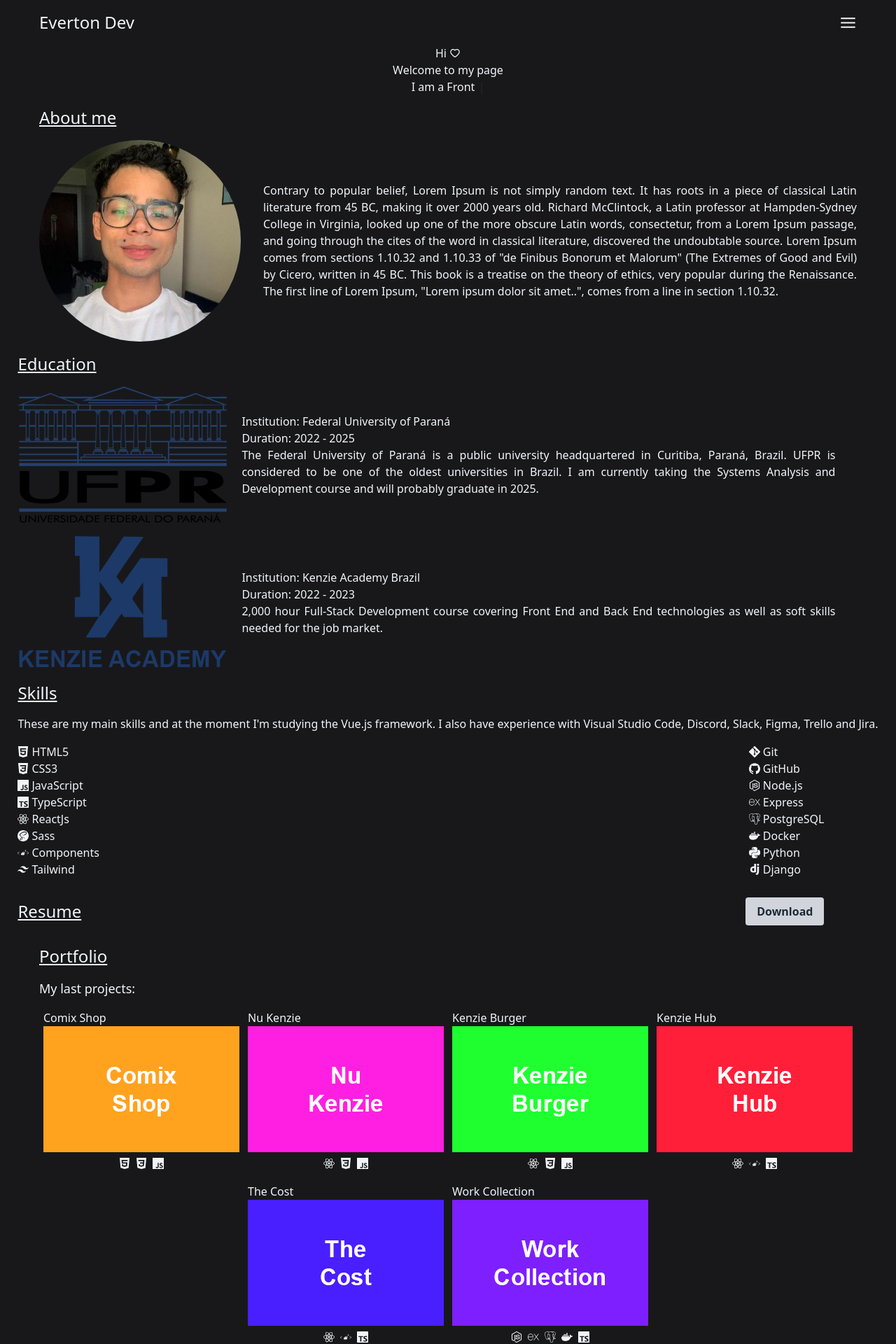
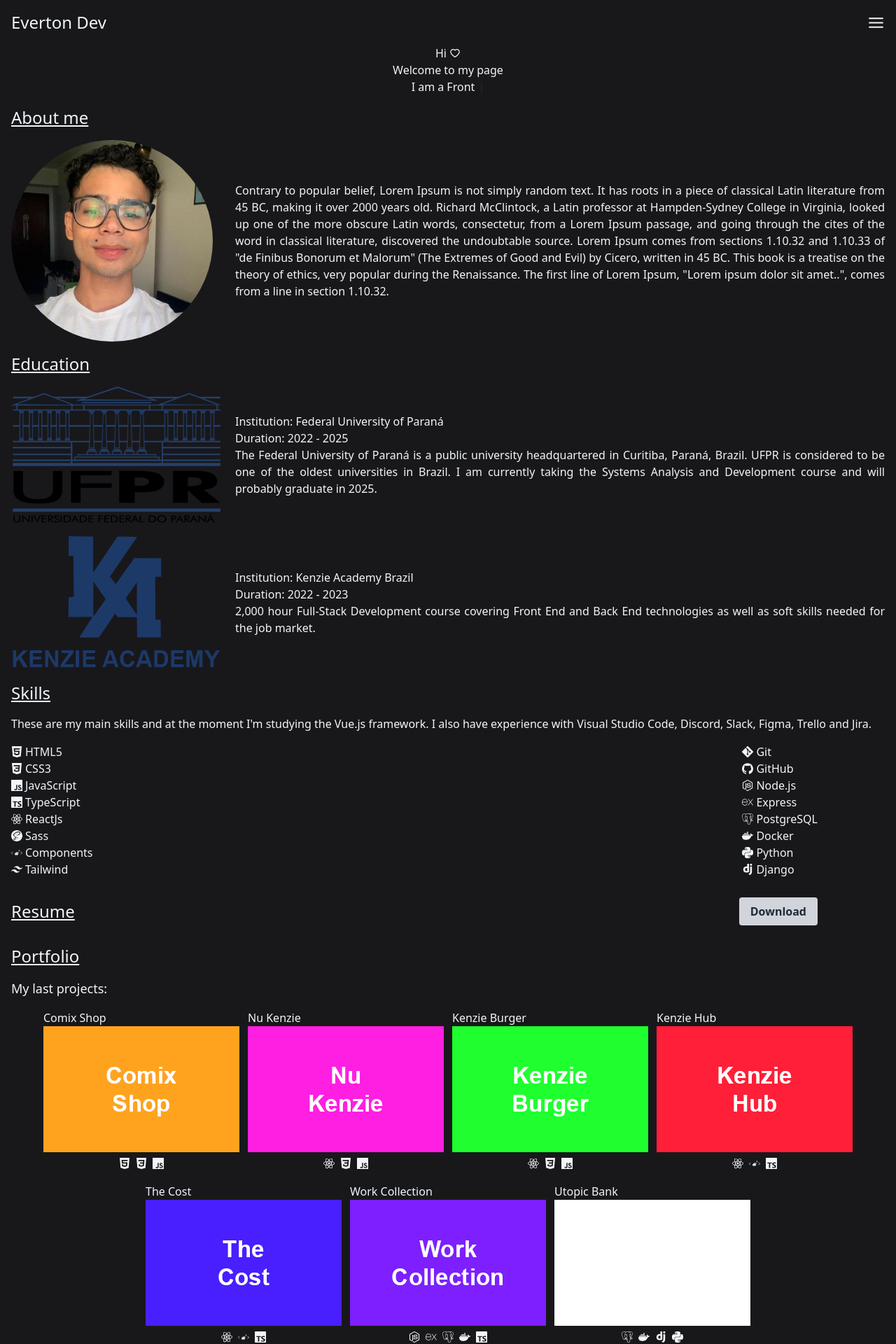
Before and after one commit to evertondsvieira/everton-dev, a React (Vite) app in the folder portifolio/: page /projects in a window 1280 px wide. Shown: the top 1920 px of the page at 70% size. Built offline with nearby package versions, Linux system fonts and the light colour scheme.

Commit message:
Fix: fixed width page

```diff
--- a/portifolio/src/components/Header/index.tsx
+++ b/portifolio/src/components/Header/index.tsx
@@ -7,7 +7,7 @@ export interface IOpenMenu{
 
 const Header = ({isOpen, setIsOpen}:IOpenMenu) => {
     return(
-        <header className="w-screen max-w-[1200px] px-4 py-4 flex items-center justify-between fixed z-100 bg-zinc-900">
+        <header className="w-screen max-w-[1440px] px-4 py-4 flex items-center justify-between fixed z-100 bg-zinc-900">
             <h1 className="text-2xl text-slate-100">Everton Dev</h1>
             <FiMenu size={25} className="text-slate-100 cursor-pointer" onClick={() => setIsOpen(!isOpen)}/>
         </header>
--- a/portifolio/src/pages/About/index.tsx
+++ b/portifolio/src/pages/About/index.tsx
@@ -2,7 +2,7 @@ const About = () => {
     return(
         <div id="about">
             <h1 className="text-left text-2xl mx-4 my-4 underline text-slate-100">About me</h1>
-            <div className="flex items-center justify-center flex-col text-slate-100 max-w-[1200px] tablet:flex-row">
+            <div className="flex items-center justify-center flex-col text-slate-100 max-w-[1440px] tablet:flex-row">
                 <div>
                     <img className="max-w-[288px] mx-4 border-separate rounded-full" src="perfil.jpg" alt="Foto de perfil"/>
                 </div>
--- a/portifolio/src/pages/Contact/index.tsx
+++ b/portifolio/src/pages/Contact/index.tsx
@@ -1,6 +1,6 @@
 const Contact = () => {
     return(
-        <div id="contact" className="text-slate-100 min-w-[320px] max-w-[1200px] m-movel:min-w-[375px]">
+        <div id="contact" className="text-slate-100 min-w-[320px] max-w-[1440px] m-movel:min-w-[375px]">
             <h1 className="text-left text-2xl mx-4 my-4 underline">Contact me</h1>
             <h2 className="text-center mx-4 my-4">Have you any question? Let's talk</h2>
             <ul className="mx-4">
--- a/portifolio/src/pages/Education/index.tsx
+++ b/portifolio/src/pages/Education/index.tsx
@@ -19,7 +19,7 @@ const Education = () => {
     return(
         <div id="education">
             <h1 className="text-left text-2xl mx-4 my-4 underline text-slate-100">Education</h1>
-            <div className="flex items-center justify-center gap-4 flex-col text-slate-100 max-w-[1200px]">
+            <div className="flex items-center justify-center gap-4 flex-col text-slate-100 max-w-[1440px]">
                 <div className="flex items-center justify-center gap-5 mx-4 flex-col tablet:flex-row">
                     <img className="w-[300px]" src="logo-ufpr.png" alt="Logo UFPR" />
                     <div className="text-justify">
--- a/portifolio/src/pages/Projects/index.tsx
+++ b/portifolio/src/pages/Projects/index.tsx
@@ -1,11 +1,11 @@
-import { SiExpress, SiCss3, SiJavascript, SiHtml5, SiNodedotjs, SiReact, SiStyledcomponents, SiTypescript, SiPostgresql, SiDocker } from "react-icons/si";
+import { SiExpress, SiCss3, SiJavascript, SiHtml5, SiNodedotjs, SiReact, SiStyledcomponents, SiTypescript, SiPostgresql, SiDocker, SiPython, SiDjango } from "react-icons/si";
 
 const Projects = () => {
     return(
         <div id="projects" className="text-slate-100">
             <h1 className="text-left text-2xl mx-4 my-4 underline">Portfolio</h1>
             <h2 className="text-left text-lg mx-4 my-4">My last projects:</h2>
-            <div className="flex items-center justify-center flex-row flex-wrap gap-3 max-w-[1200px] mb-8">
+            <div className="flex items-center justify-center flex-row flex-wrap gap-3 max-w-[1440px] mb-8">
                 <div>
                     <p>Comix Shop</p>
                     <a href="https://evertondsvieira.github.io/Comix-Shop/" target="blank"><img src="/comixshop.png" alt="" /></a>
@@ -62,6 +62,16 @@ const Projects = () => {
                         <SiTypescript />
                     </div>
                 </div>
+                <div>
+                    <p>Utopic Bank</p>
+                    <a href="" target="blank"><img src="/blank.png" alt="" /></a>
+                    <div className="flex items-center justify-center m-2 gap-2">
+                    <SiPostgresql />
+                    <SiDocker />
+                    <SiDjango />
+                    <SiPython />
+                    </div>
+                </div>
             </div>
         </div>
     )
```
